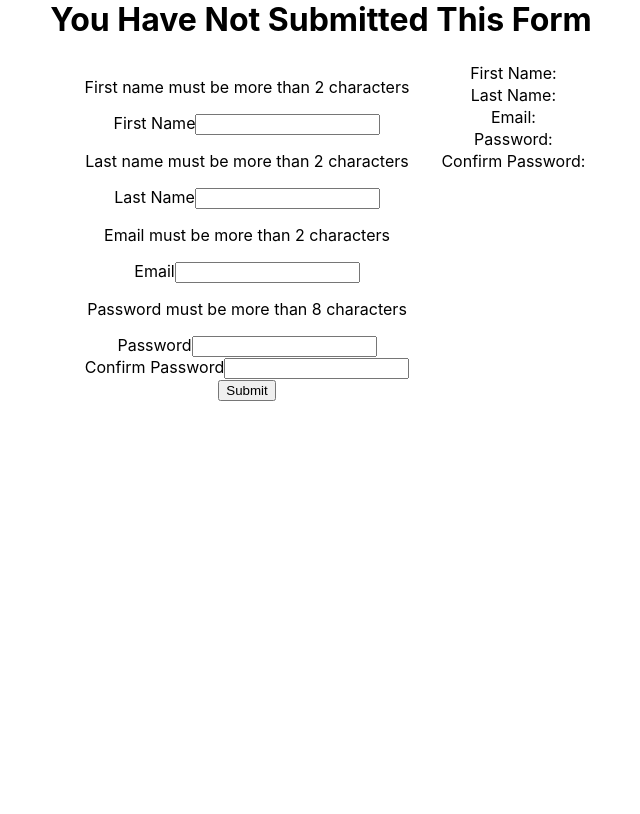
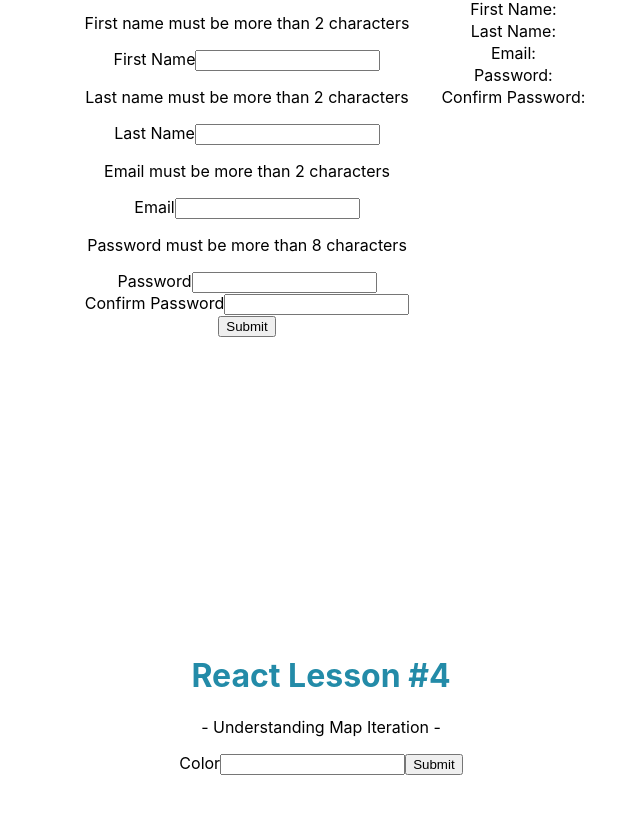
Before and after one commit to AngeloLiwanag/Button_Components, a React (Create React App) app: page / in a window 1280 px wide. Shown: the part 1922-2736 px from the top of the page, without its empty margins (319-959 px from the left). Before the commit the page ends 2620 px from the top, so only its background shows below. Built offline with nearby package versions, Linux system fonts and the light colour scheme.

Commit message:
Map Iteration

```diff
--- a/src/App.js
+++ b/src/App.js
@@ -5,6 +5,7 @@ import Button from './components/button/Button';
 import Btn from './components/btn/Btn';
 import Wrapper from './components/wrapper/Wrapper';
 import Form from './components/form/Form';
+import BoxGenerator from './components/boxgenerator/BoxGenerator';
 import './App.css';
 
 function App() {
@@ -24,6 +25,10 @@ function App() {
       <Lesson lesson={3} topic={"Forms"}>
         <Form/>
       </Lesson>
+
+      <Lesson lesson={4} topic={"Map Iteration"}>
+        <BoxGenerator/>
+      </Lesson>
     </div>
   );
 }
--- /dev/null
+++ b/src/components/boxgenerator/Box.js
@@ -0,0 +1,20 @@
+import React from 'react';
+
+const Box = ({box}) => {
+
+    const boxStyle = {
+        backgroundColor: `${box}`,
+        height: '150px',
+        width: '150px',
+        border: '1px solid black',
+        margin: '10px'
+    }
+
+    return(
+        <div style={boxStyle}>
+            {box}
+        </div>
+    )
+}
+
+export default Box;
--- /dev/null
+++ b/src/components/boxgenerator/BoxGenerator.js
@@ -0,0 +1,29 @@
+import React, {useState} from 'react';
+import Color from './Color';
+import Box from './Box';
+import styles from './BoxGenerator.module.css';
+
+const BoxGenerator = ({props}) => {
+    const [color, setColor] = useState({
+        color: ''
+    });
+    const [box, setBox] = useState([])
+
+    return (
+        <div>
+            <Color
+                color={color}
+                setColor={setColor}
+                setBox={setBox}
+            />
+            <div className={styles.flex}>
+                {box.map((box, i) => (
+                    <Box key={i} box={box.color}/>
+                    )
+                )}
+            </div>
+        </div>
+    )
+}
+
+export default BoxGenerator;
--- /dev/null
+++ b/src/components/boxgenerator/BoxGenerator.module.css
@@ -0,0 +1,6 @@
+.flex{
+    display: flex;
+    flex-wrap: wrap;
+    width: 700px;
+    margin: 0 auto;
+}
--- /dev/null
+++ b/src/components/boxgenerator/Color.js
@@ -0,0 +1,31 @@
+import React from 'react';
+
+const Color = ({color, setColor, box, setBox}) => {
+    const handleChange = e => {
+        setColor({
+            ...color,
+            [e.target.name]: e.target.value
+        })
+    }
+
+    const handleSubmit = e => {
+        e.preventDefault();
+        setColor({
+            color: ''
+        })
+        let box = {
+            color: color.color
+        }
+        setBox(e => [...e, box]);
+    }
+
+    return(
+        <form onSubmit={handleSubmit}>
+            <span>Color</span>
+            <input type="text" name="color" onChange={handleChange}/>
+            <button>Submit</button>
+        </form>
+    )
+}
+
+export default Color;
--- a/src/components/header/Header.module.css
+++ b/src/components/header/Header.module.css
@@ -19,8 +19,9 @@ ul > li{
 .link{
     text-decoration: none;
     color: #777777;
-    padding: 20px;
+    padding-left: 20px;
     vertical-align: bottom;
+    margin: 0px;
 }
 
 .link:hover{
```
